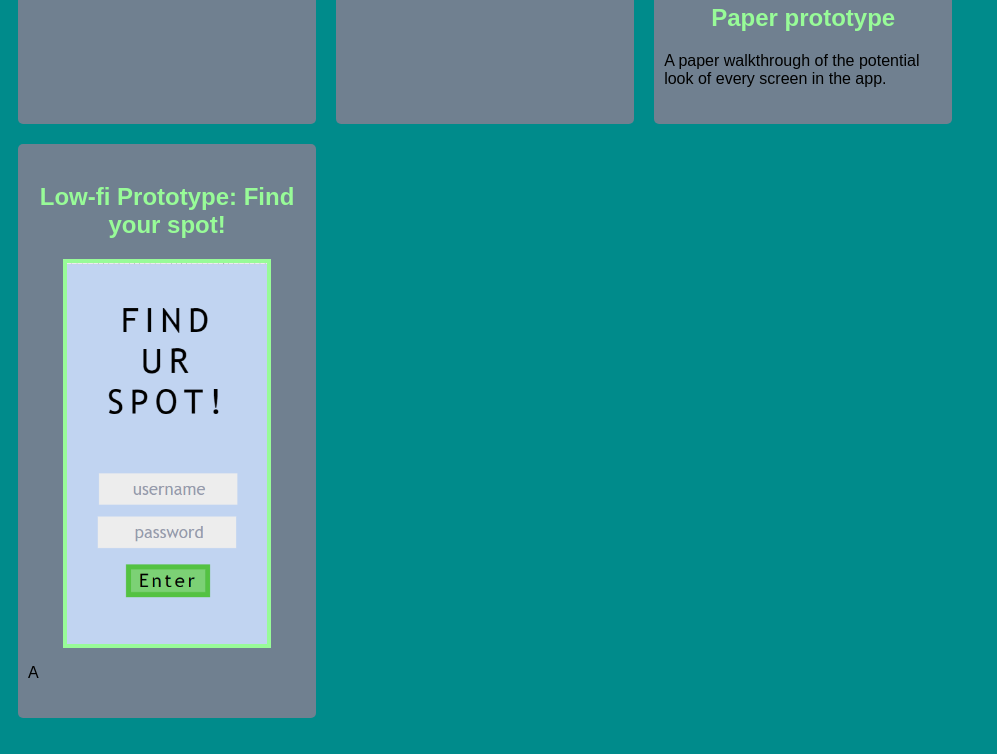
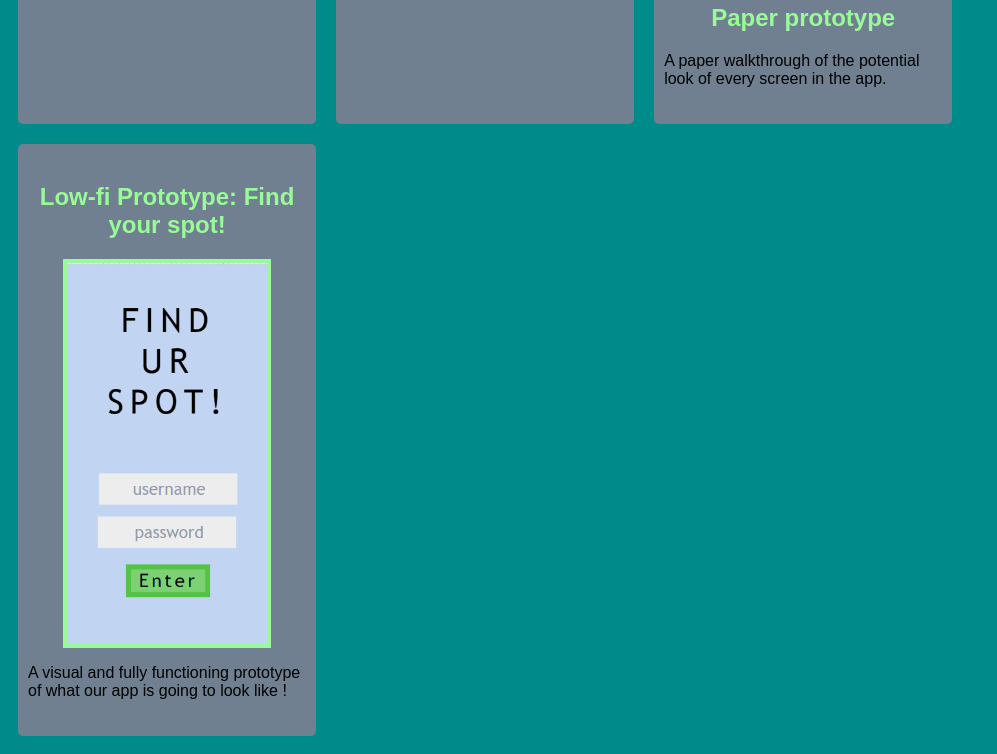
Before and after one commit to DavidMwakapusya/DavidMwakapusya.github.io, a plain HTML site: page index.html in a window 1280 px wide. Shown: the part 836-1590 px from the top of the page, without its empty margins (0-997 px from the left). Drawn offline with Linux system fonts and the light colour scheme.

Commit message:
Add files via upload

```diff
--- a/index.html
+++ b/index.html
@@ -94,7 +94,7 @@
                             <a href="Files/Proto type-html/fullscreen.html"><h2>Low-fi Prototype: Find your spot!</h2></a>
                             <a href="files/Proto type-html/fullscreen.html"><img src="images/Low-Fi Prototype.png"></a>
                             <p>
-                                A
+                                A visual and fully functioning prototype of what our app is going to look like !
                             </p>
                         </section>
             </div>
```
